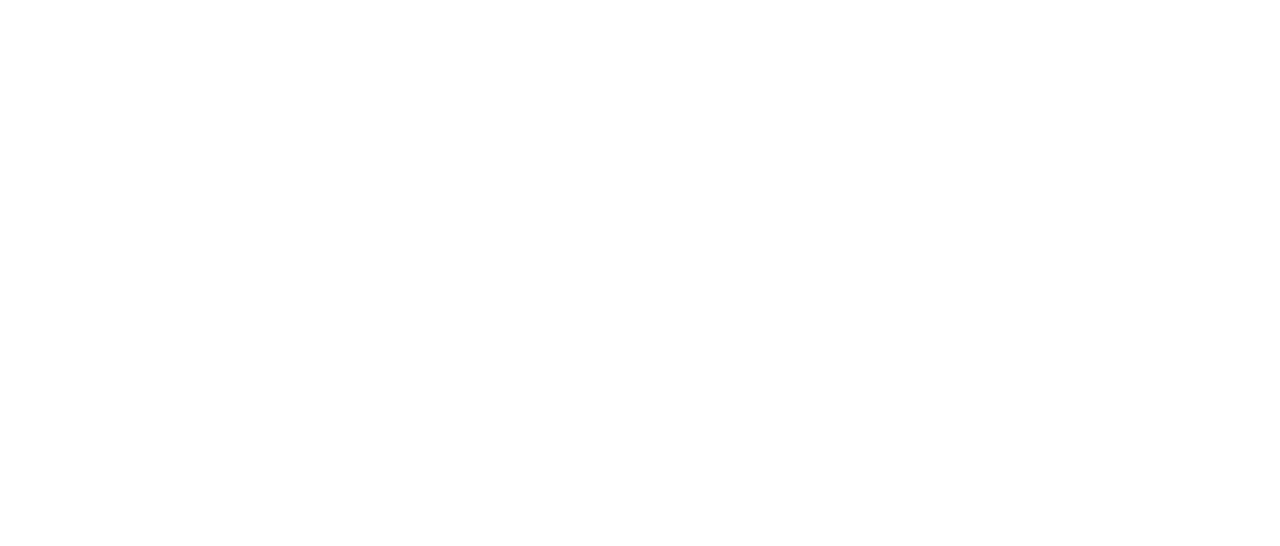
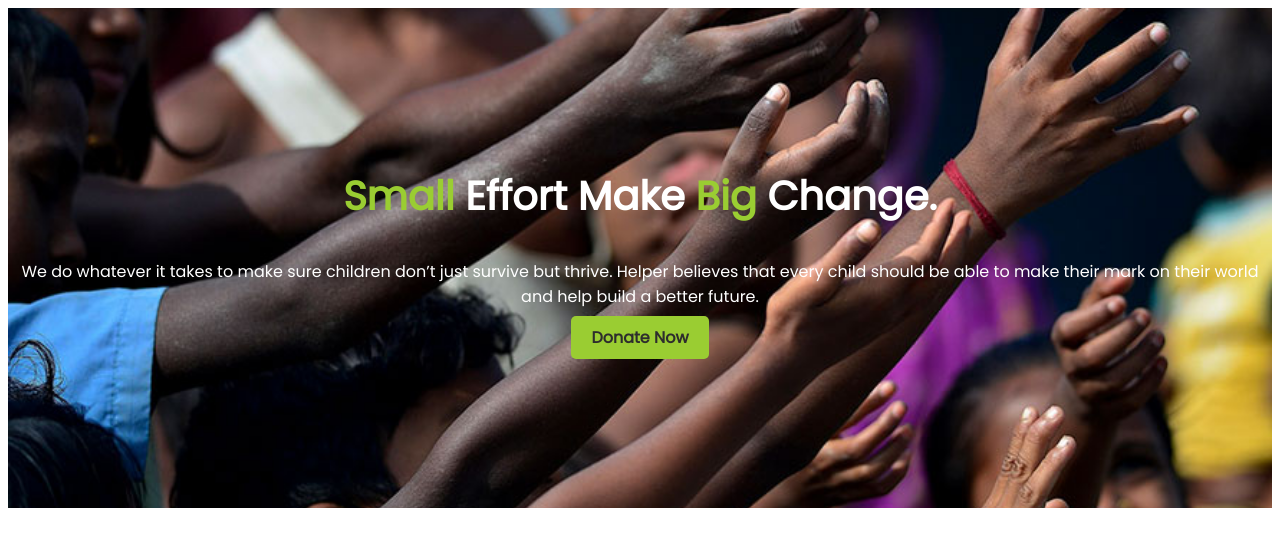
Before and after one commit to SubhroCorraya/donate-today, a plain HTML site: page index.html in a window 1280 px wide. Drawn offline with Linux system fonts and the light colour scheme.

Commit message:
added-header

```diff
--- a/index.html
+++ b/index.html
@@ -6,10 +6,22 @@
     <meta http-equiv="X-UA-Compatible" content="IE=edge">
     <meta name="viewport" content="width=device-width, initial-scale=1.0">
     <title>Donate Today</title>
+    <link rel="preconnect" href="https://fonts.googleapis.com">
+    <link rel="preconnect" href="https://fonts.gstatic.com" crossorigin>
+    <link href="https://fonts.googleapis.com/css2?family=Poppins&display=swap" rel="stylesheet">
+    <link rel="stylesheet" href="style.css">
 </head>
 
 <body>
-
+    <section>
+        <div class="header-img">
+            <div class="header-text">
+                <h1> <span> Small</span> Effort Make <span> Big</span> Change.</h1>
+                <p>We do whatever it takes to make sure children don’t just survive but thrive. Helper believes that
+                    every child should be able to make their mark on their world and help build a better future.</p>
+                <a class="link-button" target="_blank" href="">Donate Now</a>
+            </div>
+    </section>
 </body>
 
 </html>
--- a/style.css
+++ b/style.css
@@ -0,0 +1,40 @@
+body {
+    font-family: 'Poppins', sans-serif;
+}
+
+h1 {
+    font-size: 40px;
+}
+
+h2 {
+    font-size: 30px;
+}
+
+span {
+    color: yellowgreen;
+}
+
+.header-img {
+    background-image: url(img/donation13.jpg);
+    background-repeat: no-repeat;
+    background-size: cover;
+    background-position: center;
+    height: 500px;
+    position: relative;
+}
+
+.header-text {
+    text-align: center;
+    color: white;
+    position: absolute;
+    top: 25%;
+}
+
+.link-button {
+    text-decoration: none;
+    background-color: yellowgreen;
+    color: rgb(45, 45, 45);
+    font-weight: 700;
+    padding: 10px 20px;
+    border-radius: 5px;
+}
```
Also changed, not shown: img/donation13.jpg (added), img/icons/Frame-1.png (added), img/icons/food.png (added), img/icons/shelter.png (added).
